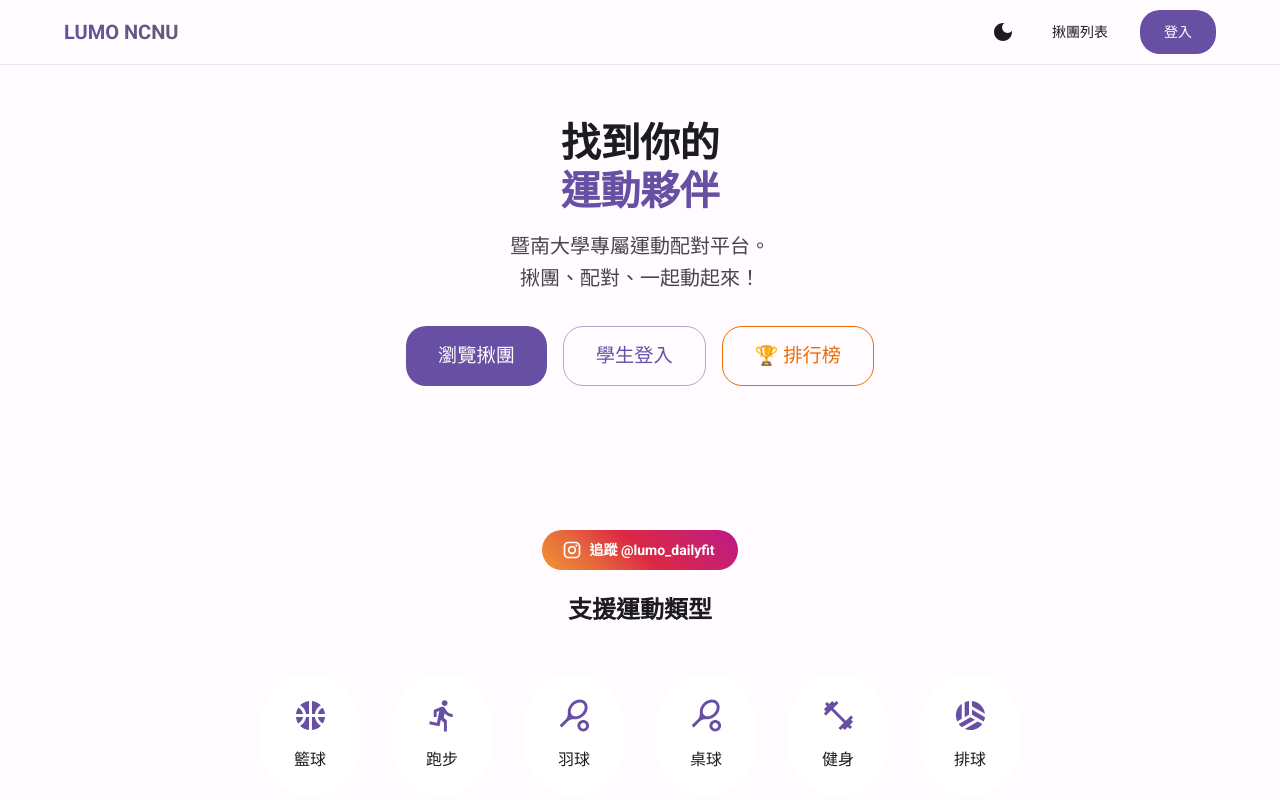
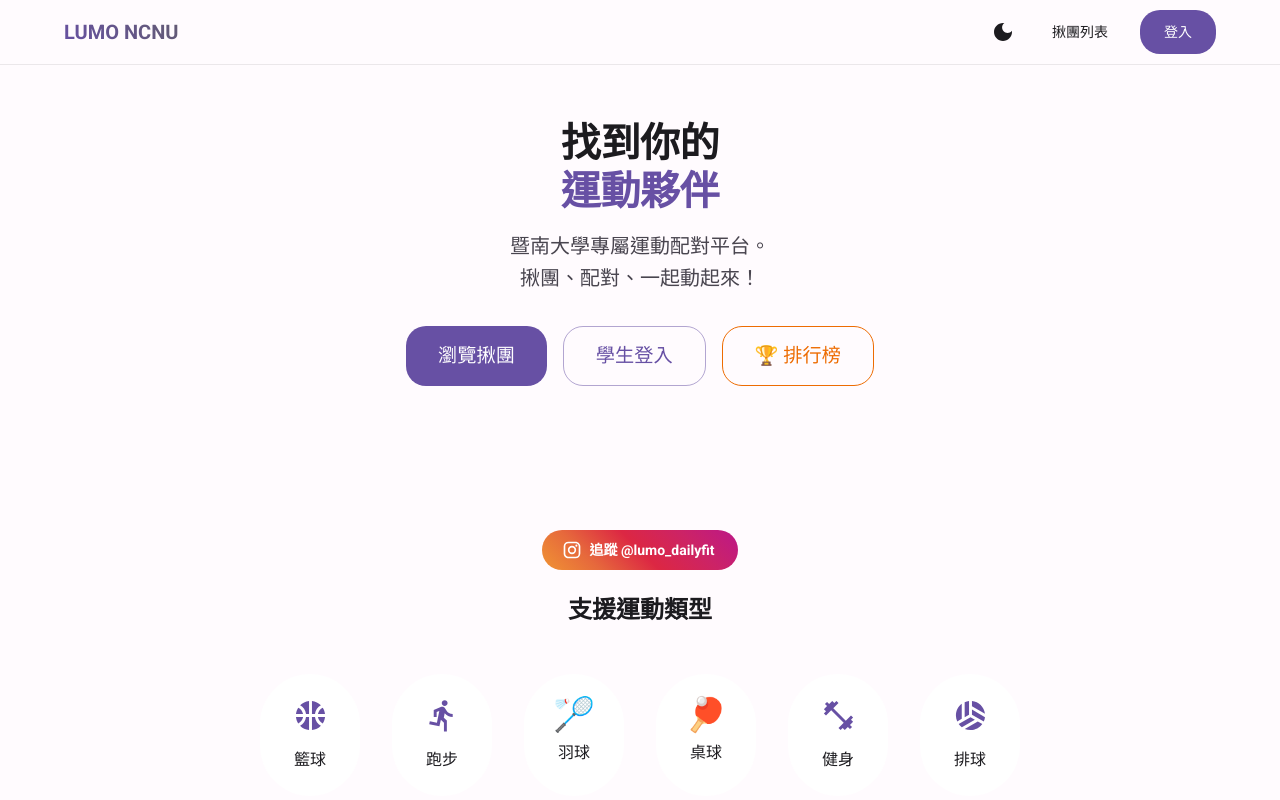
Before and after one commit to DONGHANK-001/lumo-ncnu, a Next.js app in the folder frontend/: page / in a window 1280 px wide. Shown: the top 800 px of the page. Built offline with nearby package versions, Linux system fonts and the light colour scheme; no server answers.

Commit message:
fix: replace generic tennis icon with distinct emojis for badminton and table tennis

```diff
--- a/frontend/src/app/create/page.tsx
+++ b/frontend/src/app/create/page.tsx
@@ -40,8 +40,8 @@ import SafetyNoticeDialog from '../components/SafetyNoticeDialog';
 const SPORT_OPTIONS = [
     { value: 'BASKETBALL', label: '籃球', icon: <SportsBasketball /> },
     { value: 'RUNNING', label: '跑步', icon: <DirectionsRun /> },
-    { value: 'BADMINTON', label: '羽球', icon: <SportsTennis /> },
-    { value: 'TABLE_TENNIS', label: '桌球', icon: <SportsTennis /> },
+    { value: 'BADMINTON', label: '羽球', icon: <Box component="span" sx={{ fontSize: '1.5rem', lineHeight: 1 }}>🏸</Box> },
+    { value: 'TABLE_TENNIS', label: '桌球', icon: <Box component="span" sx={{ fontSize: '1.5rem', lineHeight: 1 }}>🏓</Box> },
     { value: 'GYM', label: '健身', icon: <FitnessCenter /> },
     { value: 'VOLLEYBALL', label: '排球', icon: <SportsVolleyball /> },
 ];
--- a/frontend/src/app/page.tsx
+++ b/frontend/src/app/page.tsx
@@ -43,8 +43,8 @@ import OnboardingDialog from './components/OnboardingDialog';
 const SPORTS = [
     { icon: <SportsBasketball fontSize="large" />, name: '籃球' },
     { icon: <DirectionsRun fontSize="large" />, name: '跑步' },
-    { icon: <SportsTennis fontSize="large" />, name: '羽球' }, // Using Tennis icon for Badminton as generic racket sport
-    { icon: <SportsTennis fontSize="large" />, name: '桌球' }, // Placeholder
+    { icon: <Box component="span" sx={{ fontSize: '2.1rem', lineHeight: 1 }}>🏸</Box>, name: '羽球' },
+    { icon: <Box component="span" sx={{ fontSize: '2.1rem', lineHeight: 1 }}>🏓</Box>, name: '桌球' },
     { icon: <FitnessCenter fontSize="large" />, name: '健身' },
     { icon: <SportsVolleyball fontSize="large" />, name: '排球' },
 ];
```
